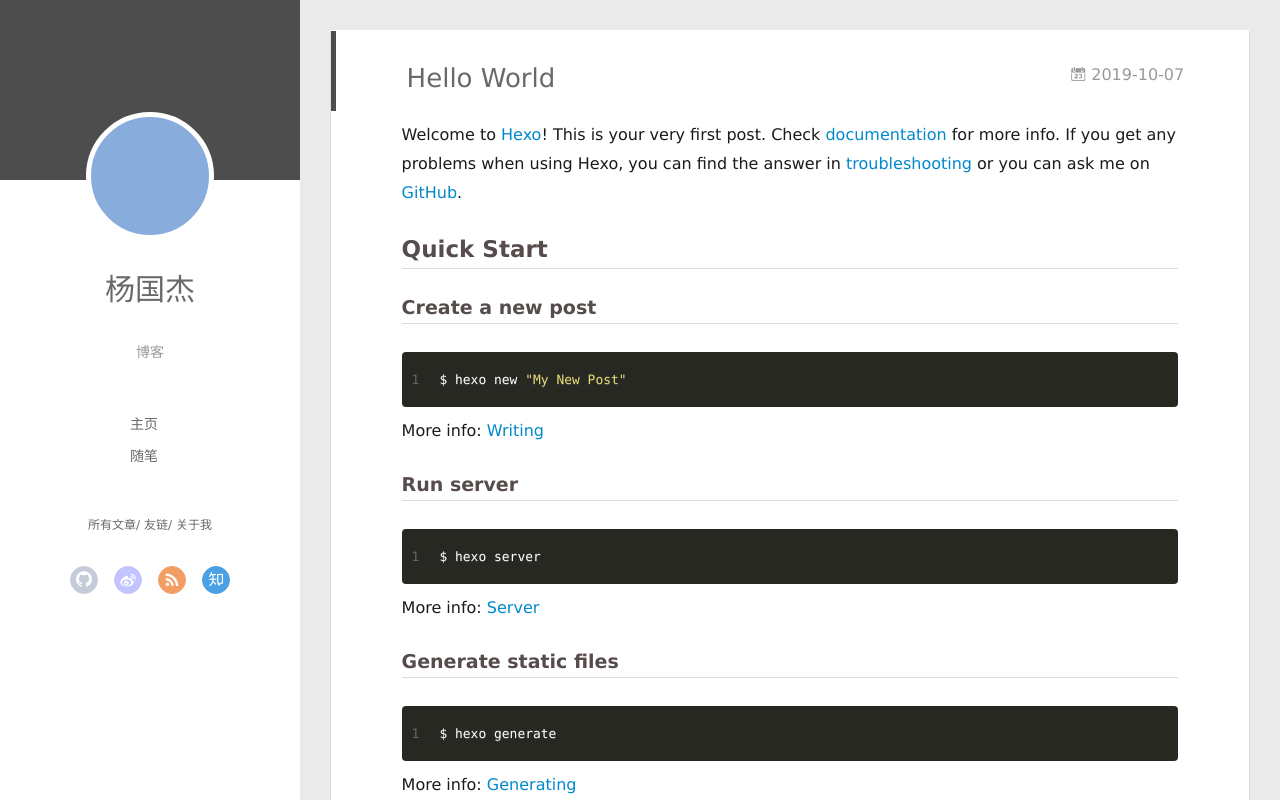
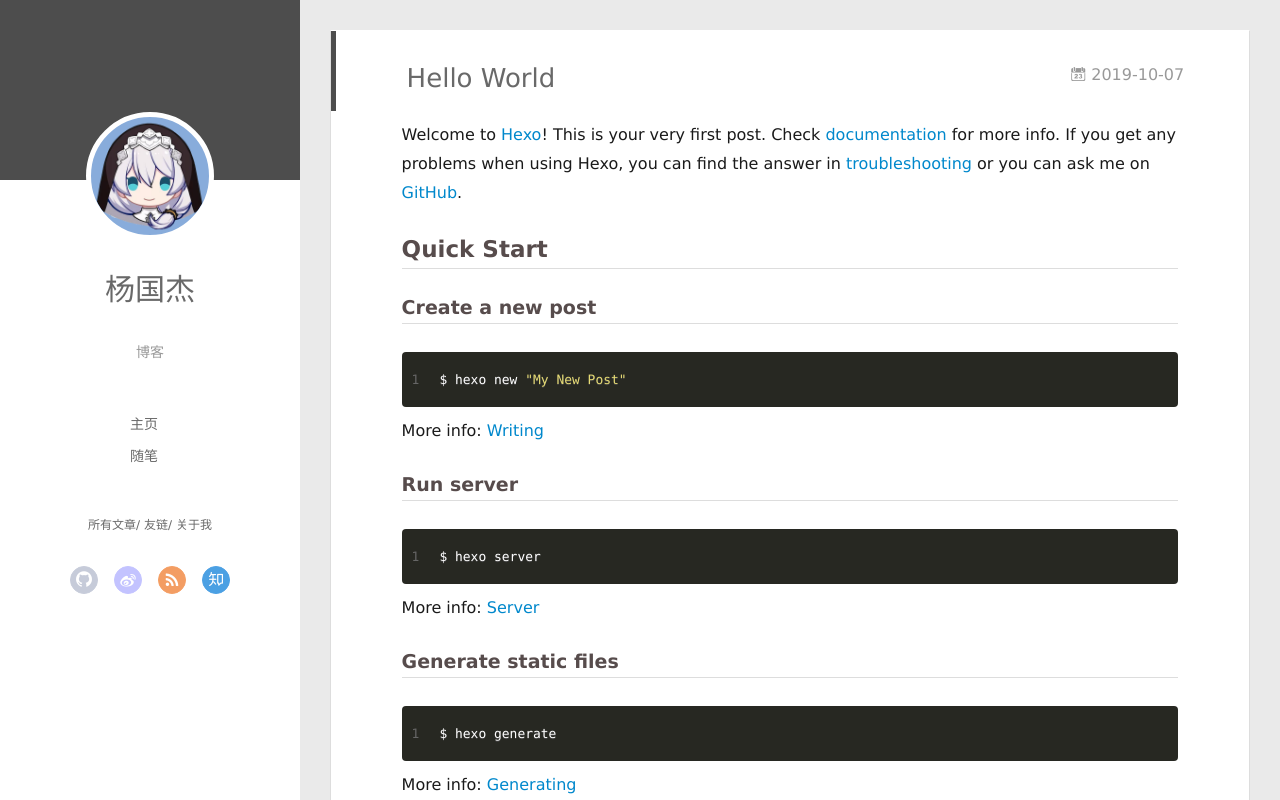
Before and after one commit to 1793523411/1793523411.github.io, a plain HTML site: page 2019/10/07/hello-world/index.html in a window 1280 px wide. Drawn offline with Linux system fonts and the light colour scheme; no server answers.

Commit message:
Site updated: 2019-10-07 14:08:51

```diff
--- a/2019/10/07/hello-world/index.html
+++ b/2019/10/07/hello-world/index.html
@@ -23,7 +23,7 @@
     <link rel="alternative" href="/atom.xml" title="跌倒的小黄瓜" type="application/atom+xml">
 
 
-    <link rel="icon" href="/favicon.png">
+    <link rel="icon" href="/img/4.png">
 
   <link rel="stylesheet" type="text/css" href="/./main.0cf68a.css">
   <style type="text/css">
@@ -47,7 +47,7 @@
 <div class="intrude-less">
 	<header id="header" class="inner">
 		<a href="/" class="profilepic">
-			<img src="" class="js-avatar">
+			<img src="/img/1.png" class="js-avatar">
 		</a>
 		<hgroup>
 		  <h1 class="header-author"><a href="/">杨国杰</a></h1>
@@ -107,7 +107,7 @@
 	<div class="intrude-less">
 		<header id="header" class="inner">
 			<div class="profilepic">
-				<img src="" class="js-avatar">
+				<img src="/img/1.png" class="js-avatar">
 			</div>
 			<hgroup>
 			  <h1 class="header-author js-header-author">杨国杰</h1>
```
Also changed, not shown: archives/2019/10/index.html (+3 -3 lines), archives/2019/index.html (+3 -3 lines), archives/index.html (+3 -3 lines), index.html (+3 -3 lines), img/1.png (added), img/12.jpg (added), img/4.png (added).
